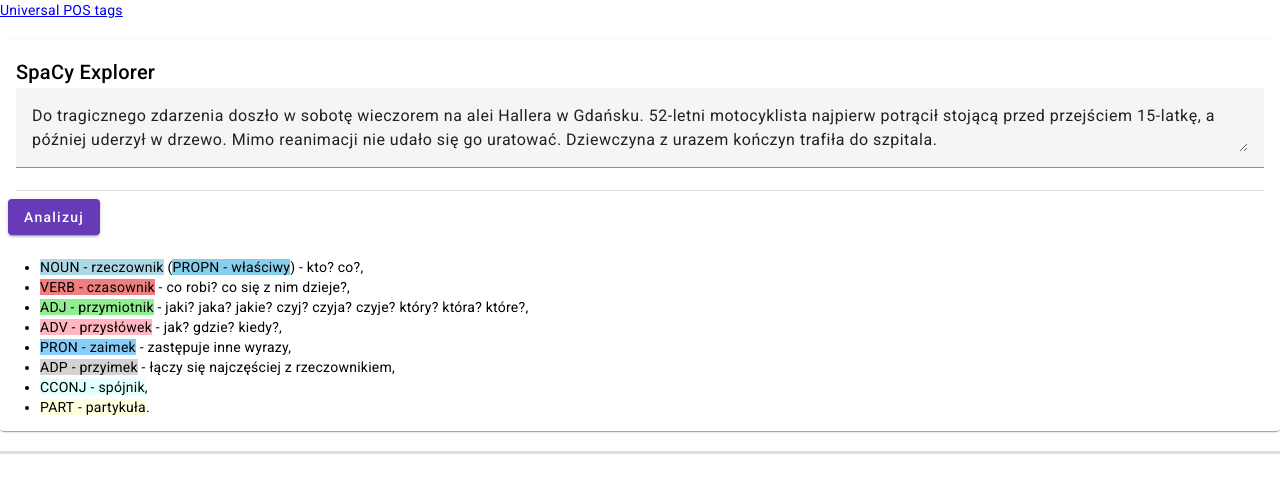
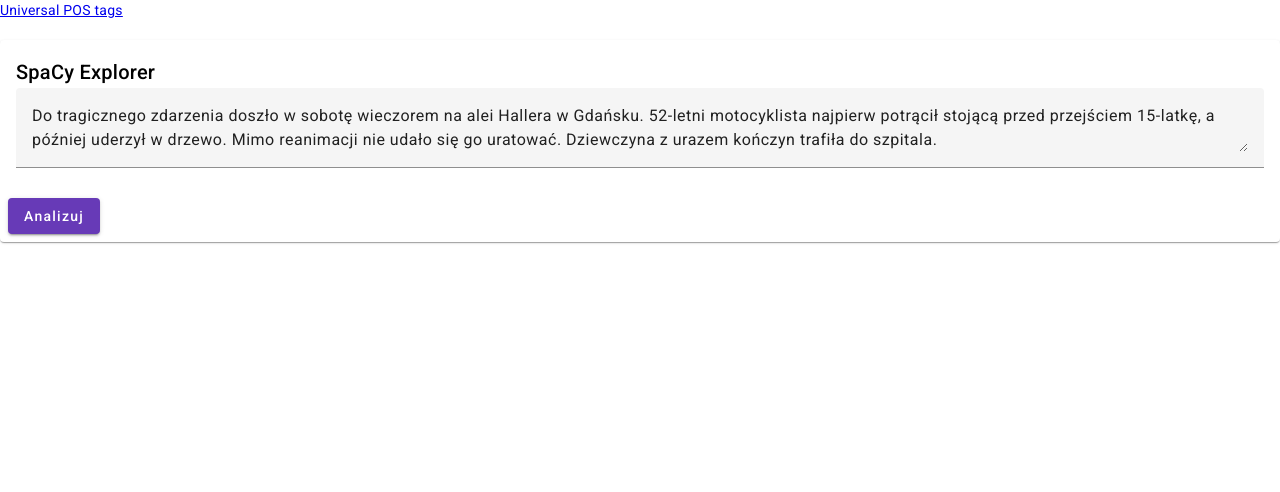
Before and after one commit to leliw/spacy-explorer, an Angular app in the folder frontend/: page / in a window 1280 px wide. Shown: the top 492 px of the page. Built offline with nearby package versions, Linux system fonts and the light colour scheme.

Commit message:
Tabs are added

```diff
--- a/frontend/src/app/app.module.ts
+++ b/frontend/src/app/app.module.ts
@@ -20,6 +20,7 @@ import { TooltipPosition, MatTooltipModule } from '@angular/material/tooltip';
 import { SpacyDocExplorerComponent } from './spacy-doc-explorer/spacy-doc-explorer.component';
 import { SpacyTokenComponent } from './spacy-token/spacy-token.component';
 import { EntsComponent } from './spacy/ents/ents.component';
+import { MatTabsModule } from '@angular/material/tabs';
 
 @NgModule({
     declarations: [
@@ -44,7 +45,8 @@ import { EntsComponent } from './spacy/ents/ents.component';
         MatSelectModule,
         MatRadioModule,
         MatCardModule,
-        MatTooltipModule
+        MatTooltipModule,
+        MatTabsModule
     ],
     providers: [],
     bootstrap: [AppComponent]
--- a/frontend/src/app/spacy-doc-explorer/spacy-doc-explorer.component.html
+++ b/frontend/src/app/spacy-doc-explorer/spacy-doc-explorer.component.html
@@ -6,25 +6,23 @@
             <mat-card-title>SpaCy Explorer</mat-card-title>
         </mat-card-header>
         <mat-card-content>
-            <div class="row">
-                <div class="col">
             <mat-form-field class="full-width">
-                        <textarea matInput placeholder="Sentencja / zdanie do analizy"
-                            formControlName="sentence"></textarea>
+                <textarea matInput placeholder="Sentencja / zdanie do analizy" formControlName="sentence"></textarea>
                 <mat-error *ngIf="form.controls['sentence'].hasError('required')">
                     Sentencja jest <strong>wymagana</strong>
                 </mat-error>
             </mat-form-field>
-                </div>
-            </div>
-            <mat-divider></mat-divider>
-            <app-spacy-token [tokens]="tokens" style="display: block; word-wrap: break-word;"
-                class="full-width"></app-spacy-token>
         </mat-card-content>
         <mat-card-actions>
             <button mat-raised-button color="primary" type="submit">Analizuj</button>
         </mat-card-actions>
-        <mat-card-footer>
+    </mat-card>
+</form>
+
+<mat-tab-group *ngIf="this.guid" mat-stretch-tabs="false" mat-align-tabs="start">
+    <mat-tab label="Części mowy">
+        <app-spacy-token [tokens]="tokens" style="display: block; word-wrap: break-word; margin: 1em 0em;"
+            class="full-width"></app-spacy-token>
         <ul>
             <li><span class="noun">NOUN - rzeczownik</span> (<span class="propn">PROPN - właściwy</span>) - kto? co?,</li>
             <li><span class="verb">VERB - czasownik</span> - co robi? co się z nim dzieje?,</li>
@@ -35,16 +33,17 @@
             <li><span class="cconj">CCONJ - spójnik</span>,</li>
             <li><span class="part">PART - partykuła</span>.</li>
         </ul>
-        </mat-card-footer>
-    </mat-card>
-</form>
-<mat-divider></mat-divider>
+    </mat-tab>
+    <mat-tab label="Encje">
         <app-ents *ngIf="this.guid" guid="{{this.guid}}"></app-ents>
+    </mat-tab>
+    <mat-tab label="Zależności w zdaniach">
         <div *ngFor="let item of [].constructor(this.sentsSize); let i = index">
             <mat-divider></mat-divider>
             <img *ngIf="this.guid" src="{{getSentsDisplayUrl(i)}}" style="width: 100%;" />
         </div>
-
-<mat-divider></mat-divider>
-
+    </mat-tab>
+    <mat-tab label="Podstawowy JSON">
         <pre>{{ this.tokens | json}}</pre>
+    </mat-tab>
+</mat-tab-group>
--- a/frontend/src/app/spacy-doc-explorer/spacy-doc-explorer.component.ts
+++ b/frontend/src/app/spacy-doc-explorer/spacy-doc-explorer.component.ts
@@ -2,6 +2,7 @@ import { HttpClient } from '@angular/common/http';
 import { Component, inject } from '@angular/core';
 import { FormBuilder, Validators } from '@angular/forms';
 import { Token } from '../spacy-token/spacy-token.component';
+import { MatTabsModule } from '@angular/material/tabs';
 
 
 @Component({
```
Lines whose indentation alone changed are shown as unchanged.
